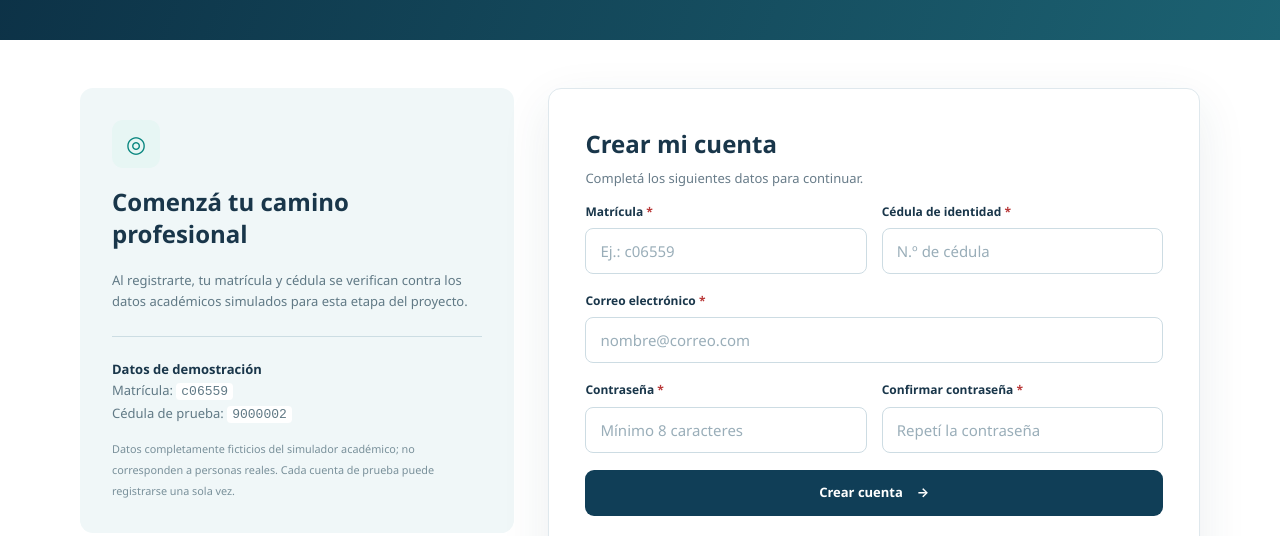
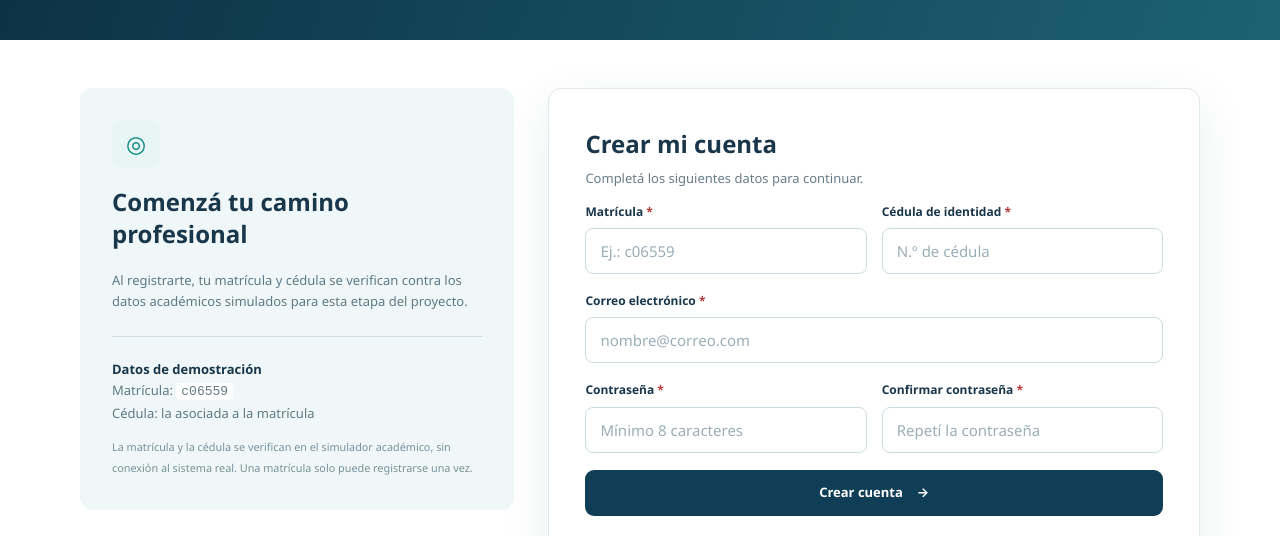
Before and after one commit to chatgptgrupal2026-design/bolsa-laboral-universitaria, a plain HTML site: page index.html in a window 1280 px wide. Both pictures are taken after a click on the button "Registrarse". Shown: the part 240-776 px from the top of the page. Drawn offline with Linux system fonts and the light colour scheme.

Commit message:
fix: no exhibir cédulas académicas en la pantalla de registro

```diff
--- a/index.html
+++ b/index.html
@@ -80,7 +80,7 @@
 
     <section class="screen hidden" id="screen-registro" data-screen="registro">
       <div class="section-banner short"><div class="wrap"><span class="eyebrow">ESTUDIANTES</span><h1>Registro de estudiante</h1><p>Creá tu cuenta con los datos verificados por el sistema académico simulado.</p></div></div>
-      <div class="wrap register-layout"><div class="register-help"><div class="info-card"><div class="feature-icon">◎</div><h2>Comenzá tu camino profesional</h2><p>Al registrarte, tu matrícula y cédula se verifican contra los datos académicos simulados para esta etapa del proyecto.</p><div class="demo-box"><strong>Datos de demostración</strong><p>Matrícula: <code>c06559</code><br />Cédula de prueba: <code>9000002</code></p><small>Datos completamente ficticios del simulador académico; no corresponden a personas reales. Cada cuenta de prueba puede registrarse una sola vez.</small></div></div></div>
+      <div class="wrap register-layout"><div class="register-help"><div class="info-card"><div class="feature-icon">◎</div><h2>Comenzá tu camino profesional</h2><p>Al registrarte, tu matrícula y cédula se verifican contra los datos académicos simulados para esta etapa del proyecto.</p><div class="demo-box"><strong>Datos de demostración</strong><p>Matrícula: <code>c06559</code><br />Cédula: la asociada a la matrícula</p><small>La matrícula y la cédula se verifican en el simulador académico, sin conexión al sistema real. Una matrícula solo puede registrarse una vez.</small></div></div></div>
       <form id="register-form" class="register-card" novalidate><h2>Crear mi cuenta</h2><p class="muted">Completá los siguientes datos para continuar.</p>
         <div class="field-grid">
           <div class="field"><label for="reg-matricula">Matrícula <em>*</em></label><input id="reg-matricula" name="matricula" inputmode="text" placeholder="Ej.: c06559" autocapitalize="off" spellcheck="false" maxlength="15" required /></div>
```
